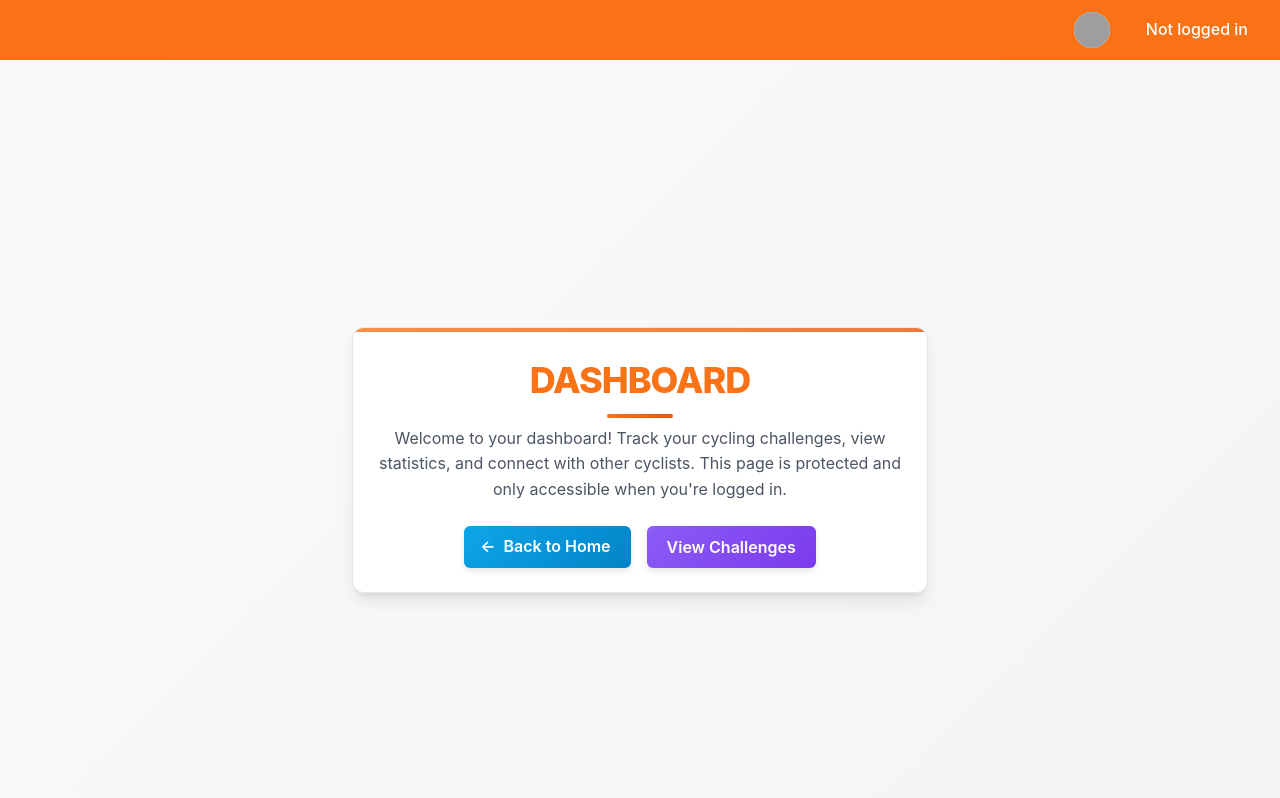
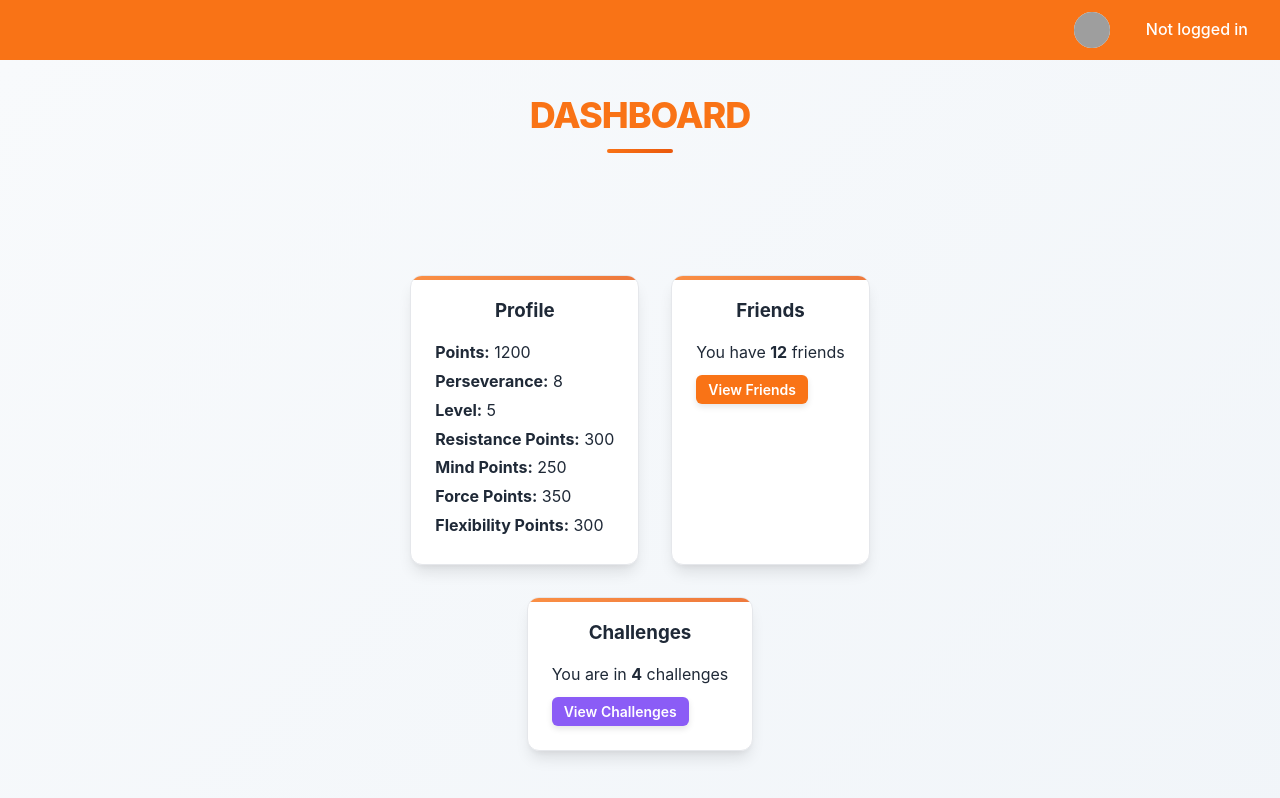
Before and after one commit to palomiteras-org/BestChallenges, a React (Vite) app in the folder frontend/: page /dashboard in a window 1280 px wide. Shown: the top 798 px of the page. Built offline with nearby package versions, Linux system fonts and the light colour scheme; no server answers; sample sign-in values are in the browser's storage; grey boxes are pictures that could not be loaded.

Commit message:
feat: add dashboard cards

```diff
--- a/frontend/src/App.tsx
+++ b/frontend/src/App.tsx
@@ -7,6 +7,7 @@ import { Button, Card } from './components/ui';
 import styled from 'styled-components';
 import Header from './components/Header';
 import Settings from './pages/Settings';
+import Dashboard from './pages/Dashboard';
 
 // Modern page layout components
 const PageContainer = styled.div`
@@ -109,40 +110,6 @@ const Home = () => {
   );
 };
 
-// Dashboard component (protected)
-const Dashboard = () => {
-  return (
-    <>
-      <Header />
-      <PageContainer>
-        <ContentContainer>
-          <Card hoverEffect shadow="lg" padding="lg">
-            <Logo>Dashboard</Logo>
-            <Text>
-              Welcome to your dashboard! Track your cycling challenges, view statistics,
-              and connect with other cyclists. This page is protected and only accessible when you're logged in.
-            </Text>
-            <ButtonContainer>
-              <Button
-                as={Link}
-                to="/"
-                variant="secondary"
-                gradient
-                iconLeft={<span>←</span>}
-              >
-                Back to Home
-              </Button>
-              <Button variant="accent" gradient>
-                View Challenges
-              </Button>
-            </ButtonContainer>
-          </Card>
-        </ContentContainer>
-      </PageContainer>
-    </>
-  );
-};
-
 const App: React.FC = () => {
   return (
     <AuthProvider>
--- /dev/null
+++ b/frontend/src/pages/Dashboard.logic.ts
@@ -0,0 +1,17 @@
+export const profileData = {
+  points: 1200,
+  perseverance: 8,
+  level: 5,
+  resistance_points: 300,
+  mind_points: 250,
+  force_points: 350,
+  flexibility_points: 300,
+};
+
+export const friendsData = {
+  count: 12,
+};
+
+export const challengesData = {
+  count: 4,
+};
--- /dev/null
+++ b/frontend/src/pages/Dashboard.styles.ts
@@ -0,0 +1,92 @@
+import styled from 'styled-components';
+
+export const ContentContainer = styled.div`
+  width: 100%;
+  text-align: center;
+  animation: fadeIn 0.5s ease-out forwards;
+  @keyframes fadeIn {
+    from { opacity: 0; transform: translateY(10px); }
+    to { opacity: 1; transform: translateY(0); }
+  }
+`;
+
+export const Logo = styled.div`
+  font-size: ${({ theme }) => theme.fontSizes['4xl']};
+  font-weight: ${({ theme }) => theme.fontWeights.extrabold};
+  color: ${({ theme }) => theme.colors.primary.main};
+  margin-bottom: ${({ theme }) => theme.space.md};
+  text-transform: uppercase;
+  letter-spacing: -1px;
+  position: relative;
+  display: inline-block;
+  &::after {
+    content: '';
+    position: absolute;
+    width: 30%;
+    height: 4px;
+    background: ${({ theme }) => theme.colors.primary.gradient};
+    bottom: -8px;
+    left: 35%;
+    border-radius: ${({ theme }) => theme.radii.full};
+  }
+`;
+
+export const Text = styled.p`
+  color: ${({ theme }) => theme.colors.neutral[600]};
+  margin-bottom: ${({ theme }) => theme.space.lg};
+  line-height: 1.6;
+`;
+
+export const ButtonContainer = styled.div`
+  display: flex;
+  justify-content: center;
+  gap: ${({ theme }) => theme.space.md};
+  margin-top: ${({ theme }) => theme.space.lg};
+`;
+
+export const CardsWrapper = styled.div`
+  display: flex;
+  flex-direction: column;
+  gap: 2rem;
+  justify-content: center;
+  align-items: center;
+  margin: 2rem auto 0 auto;
+  width: 80vw;
+  max-width: 1200px;
+  min-height: 350px;
+  height: 80dvh;
+`;
+
+export const TopCardsRow = styled.div`
+  display: flex;
+  gap: 2rem;
+  width: 100%;
+  justify-content: center;
+`;
+
+export const BottomCardRow = styled.div`
+  width: 100%;
+  display: flex;
+  justify-content: center;
+`;
+
+export const ProfileCardContent = styled.div`
+  text-align: left;
+  line-height: 1.8;
+`;
+
+export const FriendsCardContent = styled.div`
+  text-align: left;
+  line-height: 1.8;
+  & > div:last-child {
+    margin-top: 0.5rem;
+  }
+`;
+
+export const ChallengesCardContent = styled.div`
+  text-align: left;
+  line-height: 1.8;
+  & > div:last-child {
+    margin-top: 0.5rem;
+  }
+`;
--- /dev/null
+++ b/frontend/src/pages/Dashboard.tsx
@@ -0,0 +1,59 @@
+import React from 'react';
+import Header from '../components/Header';
+import { Button, Card } from '../components/ui';
+import { ContentContainer, Logo, CardsWrapper, TopCardsRow, ProfileCardContent, FriendsCardContent, ChallengesCardContent } from './Dashboard.styles';
+import { profileData, friendsData, challengesData } from './Dashboard.logic';
+
+const Dashboard: React.FC = () => {
+  return (
+    <>
+      <Header />
+      <div style={{ minHeight: '100vh', width: '100vw', background: 'linear-gradient(135deg, #f8fafc 0%, #f1f5f9 100%)', display: 'flex', flexDirection: 'column', alignItems: 'center', justifyContent: 'center', position: 'relative', zIndex: 2 }}>
+        <ContentContainer>
+          <Logo>Dashboard</Logo>
+          <CardsWrapper>
+            <TopCardsRow>
+              {/* Profile Card */}
+              <Card hoverEffect shadow="lg" padding="lg">
+                <h3>Profile</h3>
+                <ProfileCardContent>
+                  <div><strong>Points:</strong> {profileData.points}</div>
+                  <div><strong>Perseverance:</strong> {profileData.perseverance}</div>
+                  <div><strong>Level:</strong> {profileData.level}</div>
+                  <div><strong>Resistance Points:</strong> {profileData.resistance_points}</div>
+                  <div><strong>Mind Points:</strong> {profileData.mind_points}</div>
+                  <div><strong>Force Points:</strong> {profileData.force_points}</div>
+                  <div><strong>Flexibility Points:</strong> {profileData.flexibility_points}</div>
+                </ProfileCardContent>
+              </Card>
+              {/* Friends Card */}
+              <Card hoverEffect shadow="lg" padding="lg">
+                <h3>Friends</h3>
+                <FriendsCardContent>
+                  <div>You have <strong>{friendsData.count}</strong> friends</div>
+                  <div>
+                    <Button variant="primary" size="sm">View Friends</Button>
+                  </div>
+                </FriendsCardContent>
+              </Card>
+            </TopCardsRow>
+            <div>
+              {/* Challenges Card */}
+              <Card hoverEffect shadow="lg" padding="lg">
+                <h3>Challenges</h3>
+                <ChallengesCardContent>
+                  <div>You are in <strong>{challengesData.count}</strong> challenges</div>
+                  <div>
+                    <Button variant="accent" size="sm">View Challenges</Button>
+                  </div>
+                </ChallengesCardContent>
+              </Card>
+            </div>
+          </CardsWrapper>
+        </ContentContainer>
+      </div>
+    </>
+  );
+};
+
+export default Dashboard;
```
